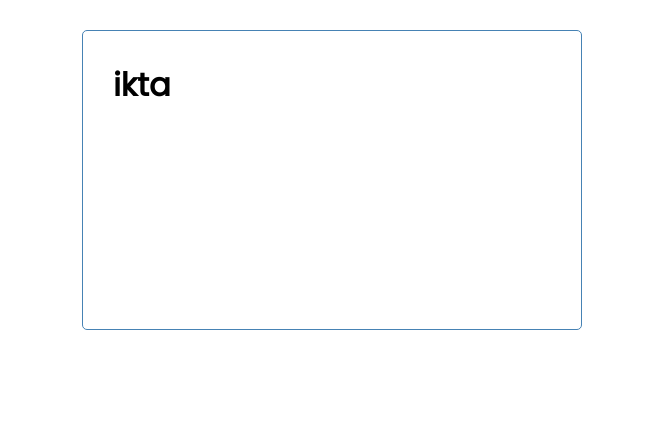
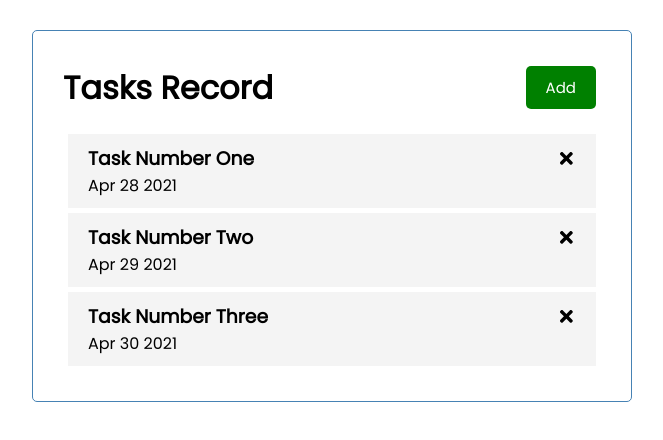
Before and after one commit to iktakhairul/Task-Record-React-Jason-Server, a React (Create React App) app: page / in a window 1280 px wide. Shown: the top 440 px of the page, without its empty margins (308-971 px from the left). Built offline with nearby package versions, Linux system fonts and the light colour scheme.

Commit message:
Create task record static page

```diff
--- a/package.json
+++ b/package.json
@@ -6,8 +6,10 @@
     "@testing-library/jest-dom": "^5.11.4",
     "@testing-library/react": "^11.1.0",
     "@testing-library/user-event": "^12.1.10",
+    "prop-types": "^15.7.2",
     "react": "^17.0.2",
     "react-dom": "^17.0.2",
+    "react-icons": "^4.2.0",
     "react-scripts": "4.0.3",
     "web-vitals": "^1.0.1"
   },
--- a/public/index.html
+++ b/public/index.html
@@ -9,9 +9,10 @@
       name="description"
       content="Web site created using create-react-app"
     />
+    <link rel="stylesheet" href="https://pro.fontawesome.com/releases/v5.10.0/css/all.css" integrity="sha384-AYmEC3Yw5cVb3ZcuHtOA93w35dYTsvhLPVnYs9eStHfGJvOvKxVfELGroGkvsg+p" crossorigin="anonymous"/>
     <link rel="apple-touch-icon" href="%PUBLIC_URL%/logo192.png" />
     <link rel="manifest" href="%PUBLIC_URL%/manifest.json" />
-    <title>React App</title>
+    <title>Task App</title>
   </head>
   <body>
     <noscript>You need to enable JavaScript to run this app.</noscript>
--- a/src/App.js
+++ b/src/App.js
@@ -1,8 +1,32 @@
 import Header from "./components/Header";
+import Tasks from "./components/Tasks";
+import {useState} from 'react'
+
 function App() {
+    const [tasks] = useState([
+        {
+            id: 1,
+            text: 'Task Number One',
+            day: 'Apr 28 2021',
+            reminder: true,
+        },
+        {
+            id: 2,
+            text: 'Task Number Two',
+            day: 'Apr 29 2021',
+            reminder: true,
+        },
+        {
+            id: 3,
+            text: 'Task Number Three',
+            day: 'Apr 30 2021',
+            reminder: false,
+        },
+    ])
   return (
     <div className="container">
-        <Header title='ikta' />
+        <Header title='Tasks Record'/>
+        <Tasks tasks={tasks}/>
     </div>
   );
 }
--- /dev/null
+++ b/src/components/Button.js
@@ -0,0 +1,18 @@
+import PropTypes from 'prop-types'
+
+const Button = ({color, test, onClick}) => {
+
+    return <button onClick={onClick} className='btn' style={{backgroundColor: color}}>{test}</button>
+}
+
+Button.defaultProps = {
+    color: 'steelblue'
+}
+
+Button.propTypes = {
+    text: PropTypes.string,
+    color: PropTypes.string,
+    onClick: PropTypes.func
+}
+
+export default Button
--- a/src/components/Header.js
+++ b/src/components/Header.js
@@ -1,9 +1,14 @@
 import PropTypes from 'prop-types'
+import Button from "./Button";
+const Header = ({title}) => {
+    const onClick = () => {
+        console.log('Click')
+    }
 
-const Header = ({title}) => {
     return (
-        <header>
+        <header className='header'>
             <h1>{title}</h1>
+            <Button onClick={onClick} color='green' test='Add' />
         </header>
     )
 }
--- /dev/null
+++ b/src/components/Task.js
@@ -0,0 +1,14 @@
+import { FaTimes } from 'react-icons/fa'
+
+const Task = ({task}) => {
+    return (
+        <div className='task'>
+            <h3>
+                {task.text} <FaTimes />
+            </h3>
+            <p>{task.day}</p>
+        </div>
+    )
+}
+
+export default Task
--- /dev/null
+++ b/src/components/Tasks.js
@@ -0,0 +1,13 @@
+import Task from './Task'
+
+const Tasks = ({tasks}) => {
+    return (
+        <>
+            {tasks.map((task) => (
+                <Task key={task.id} task={task} />
+            ))}
+        </>
+    )
+}
+
+export default Tasks
--- a/src/index.css
+++ b/src/index.css
@@ -11,7 +11,7 @@ body {
 }
 
 .container {
-  max-width: 500px;
+  max-width: 600px;
   margin: 30px auto;
   overflow: auto;
   min-height: 300px;
```
Also changed, not shown: 2 other files (tests, documents, lock files or other folders).
